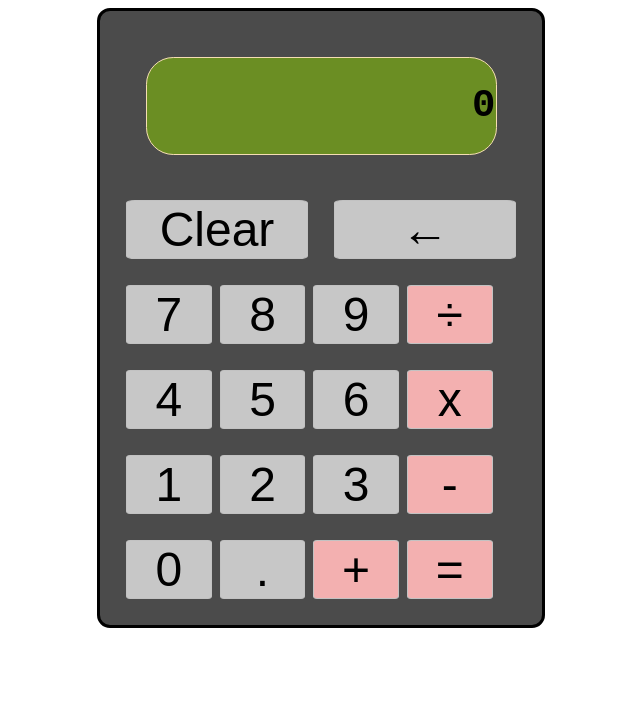
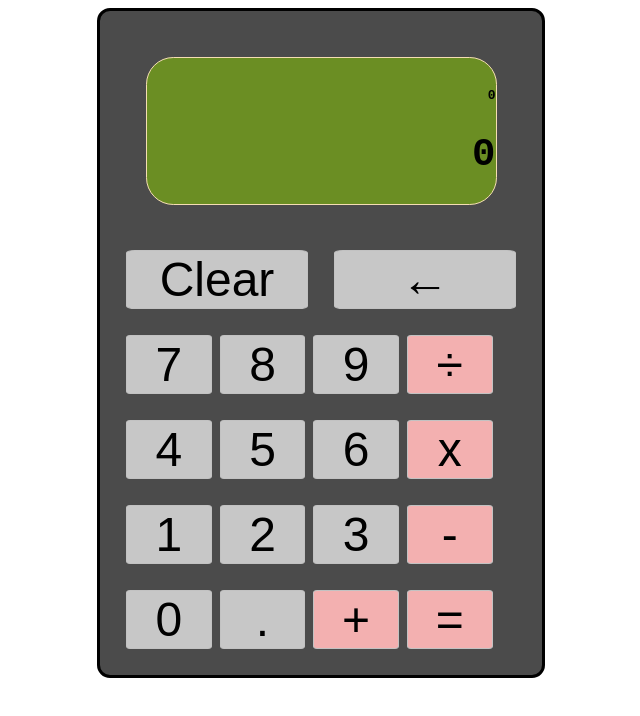
Before and after one commit to Seen3/JsCalculator, a plain HTML site: page index.html in a window 1280 px wide. Shown: the whole page, without its empty margins (319-959 px from the left). Drawn offline with Linux system fonts and the light colour scheme.

Commit message:
Update index.html

```diff
--- a/index.html
+++ b/index.html
@@ -14,6 +14,7 @@
     <main>
         <div id="body">
             <div id="display">
+                <h6 id="equation">0</h6>
                 <h1 id="data">0</h1>
             </div>
             <div id="splbtn">
```
